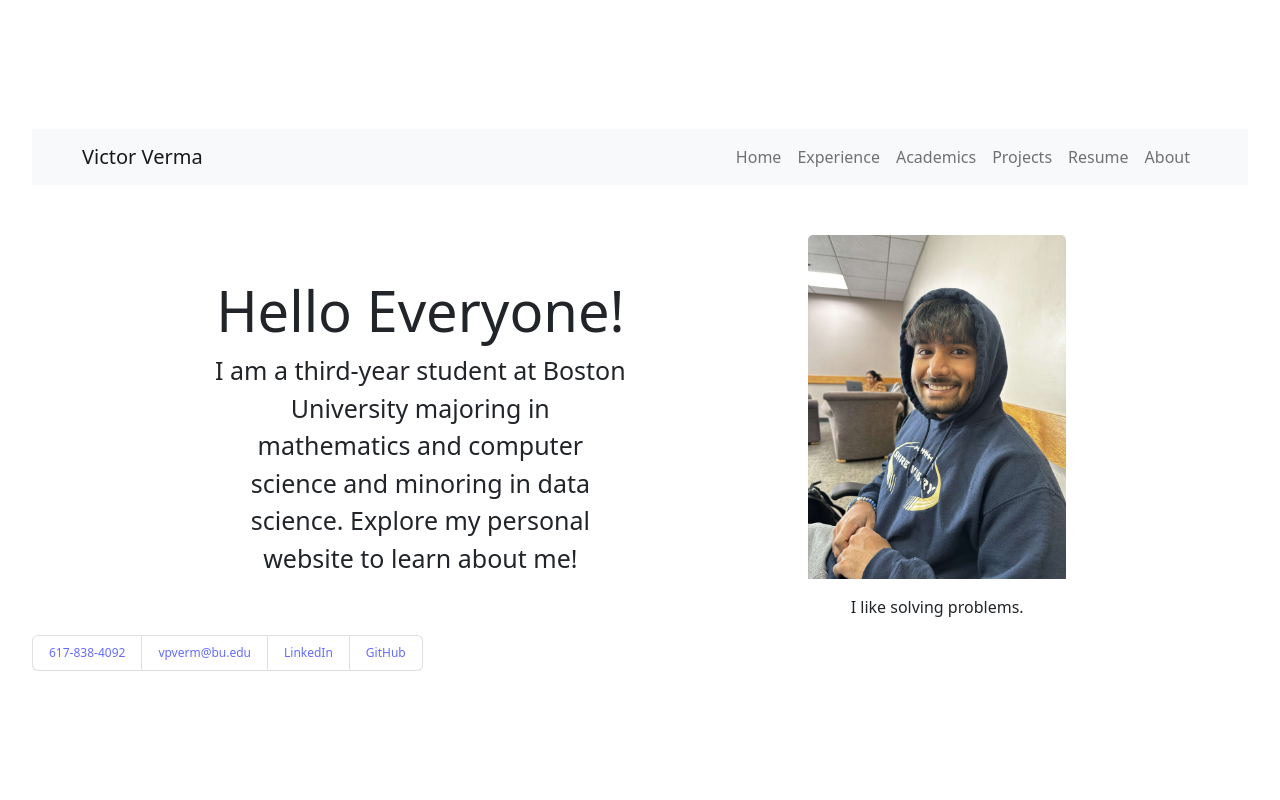
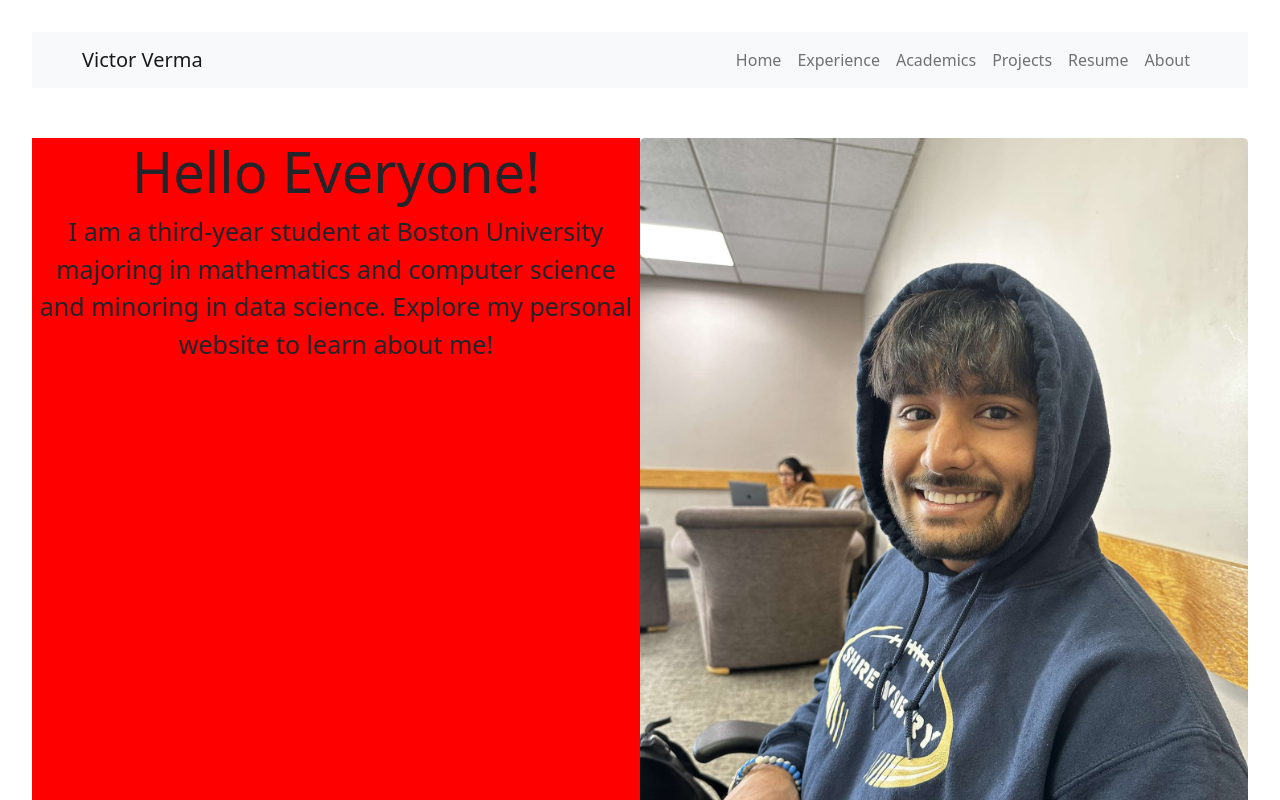
Before and after one commit to victorverma3/Portfolio, a React (Vite) app: page / in a window 1280 px wide. Shown: the top 800 px of the page. Built offline with nearby package versions, Linux system fonts and the light colour scheme.

Commit message:
centered footer

```diff
--- a/src/components/home/Home.css
+++ b/src/components/home/Home.css
@@ -1,23 +1,30 @@
 .bottom {
-    display:block;
+    padding: 20px 0px 10px 0px;
+    display:flex;
+    background-color:red;
+    justify-content:center;
+    position:relative;
+    bottom:0;
+
 }.content {
-    margin: auto;
     width: 100%;
-    padding: 50px 7.5% 0px 7.5%;
+    padding: 50px 0px 0px 0px;
     display:flex;
-    flex-direction:row;
-    align-items:flex-start;
+    justify-content:center;
+    align-content:center;
+
 }
 .lead {
     font-size:25px;
 }
 
 .jumbotron {
-    margin:auto;
-    width:40%;
+    background-color:red;
+    max-width:50%;
+    flex-grow:1;
 }
 
 .pic {
-    margin:auto;
-    width:25%;
+    max-width:50%;
+    flex-grow:1;
 }
```
